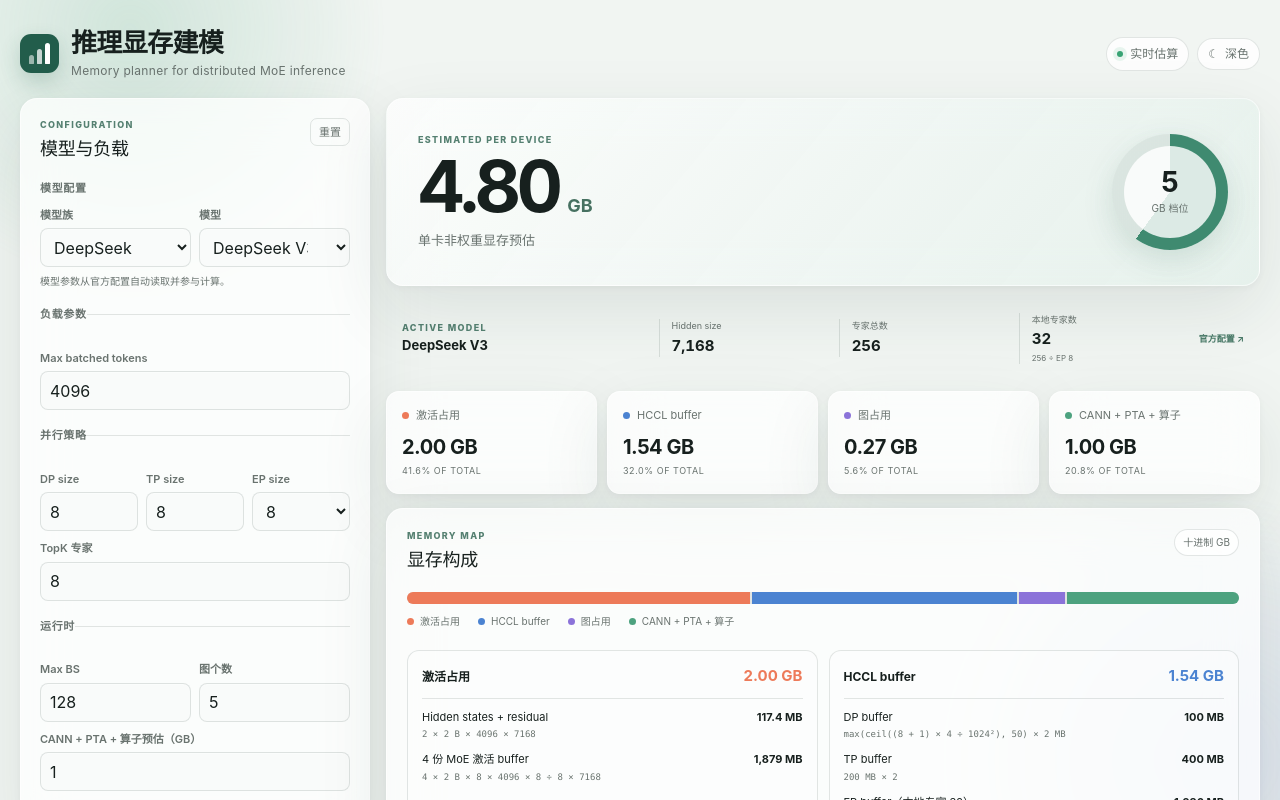
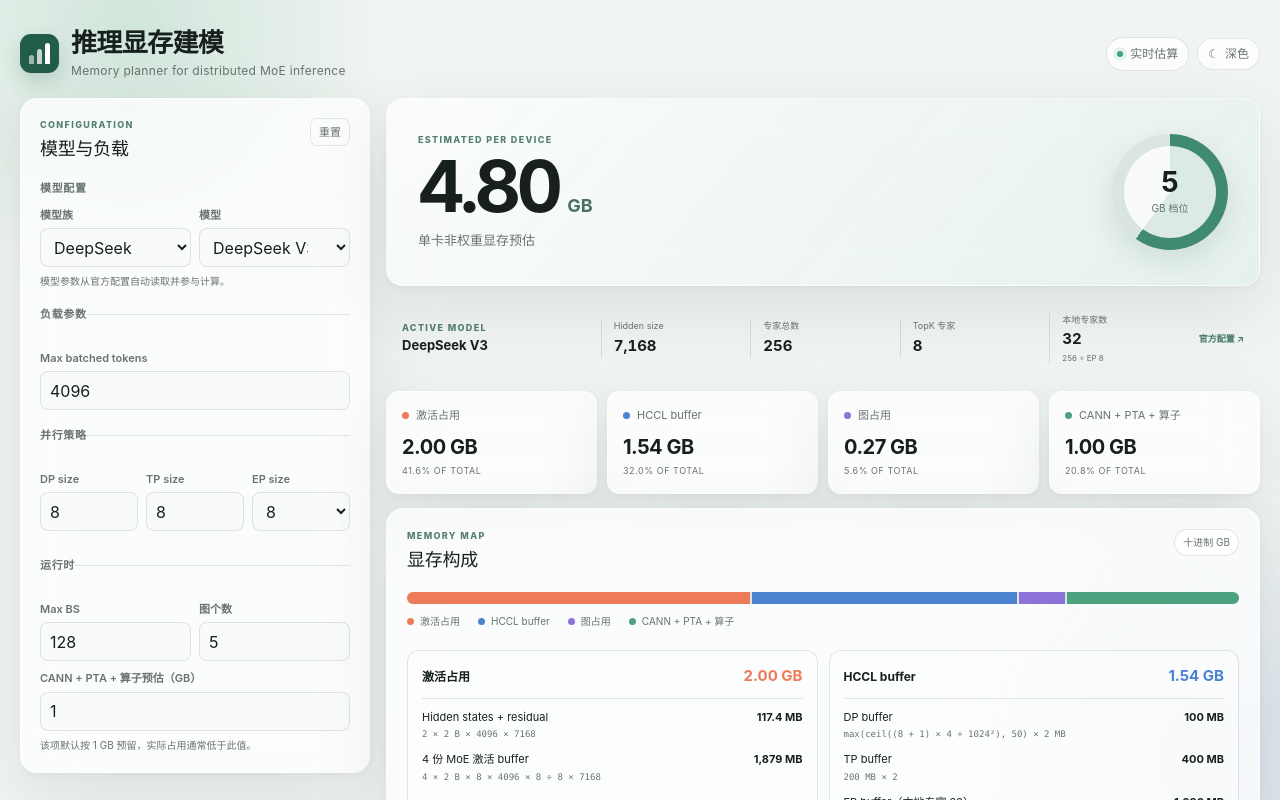
Before and after one commit to Agoni-02/infer-memory-visualizer, a Next.js app: page / in a window 1280 px wide. Shown: the top 800 px of the page. Built offline with nearby package versions, Linux system fonts and the light colour scheme.

Commit message:
Derive TopK from model config

```diff
--- a/app/globals.css
+++ b/app/globals.css
@@ -99,7 +99,7 @@
 .ring div { z-index: 1; grid-area: 1 / 1; display: grid; text-align: center; }
 .ring strong { font-size: 28px; line-height: 1; }
 .ring span { margin-top: 5px; color: var(--muted); font-size: 10px; }
-.model-context-card { display: grid; grid-template-columns: minmax(160px, 1.45fr) repeat(3, minmax(90px, 1fr)) auto; align-items: center; gap: 10px; padding: 13px 16px; border-radius: 13px; }
+.model-context-card { display: grid; grid-template-columns: minmax(150px, 1.35fr) repeat(4, minmax(76px, 1fr)) auto; align-items: center; gap: 9px; padding: 13px 16px; border-radius: 13px; }
 .model-identity { min-width: 0; }
 .model-identity .eyebrow { margin-bottom: 2px; }
 .model-identity > strong { display: block; overflow: hidden; font-size: 13px; text-overflow: ellipsis; white-space: nowrap; }
--- a/app/models.ts
+++ b/app/models.ts
@@ -4,12 +4,13 @@
   label: string;
   hiddenSize: number;
   expertCount: number;
+  topK: number;
   source: string;
 };
 
 // Curated from the same official Hugging Face config sources used by
 // kv-cache-calculator. This calculator intentionally lists MoE models only.
-export const MODELS: ModelConfig[] = [
+const BASE_MODELS: Omit<ModelConfig, "topK">[] = [
   { id: "deepseek-v4-pro", family: "DeepSeek", label: "DeepSeek V4 Pro", hiddenSize: 7168, expertCount: 384, source: "https://huggingface.co/deepseek-ai/DeepSeek-V4-Pro/raw/main/config.json" },
   { id: "deepseek-v4-flash", family: "DeepSeek", label: "DeepSeek V4 Flash", hiddenSize: 4096, expertCount: 256, source: "https://huggingface.co/deepseek-ai/DeepSeek-V4-Flash/raw/main/config.json" },
   { id: "deepseek-v3.2", family: "DeepSeek", label: "DeepSeek V3.2", hiddenSize: 7168, expertCount: 256, source: "https://huggingface.co/deepseek-ai/DeepSeek-V3.2/raw/main/config.json" },
@@ -37,4 +38,16 @@
   { id: "minimax-m2", family: "MiniMax", label: "MiniMax M2", hiddenSize: 3072, expertCount: 256, source: "https://huggingface.co/MiniMaxAI/MiniMax-M2/raw/main/config.json" },
 ];
 
+const SPECIAL_TOP_K: Record<string, number> = {
+  "deepseek-v4-pro": 6,
+  "deepseek-v4-flash": 6,
+  "qwen3.5-397b-a17b": 10,
+  "minimax-m3": 4,
+};
+
+export const MODELS: ModelConfig[] = BASE_MODELS.map((model) => ({
+  ...model,
+  topK: SPECIAL_TOP_K[model.id] ?? 8,
+}));
+
 export const DEFAULT_MODEL_ID = "deepseek-v3";
--- a/app/page.tsx
+++ b/app/page.tsx
@@ -8,7 +8,6 @@
   dpSize: number;
   tpSize: number;
   epSize: number;
-  topK: number;
   maxBS: number;
   graphCount: number;
   cannGB: number;
@@ -19,7 +18,6 @@
   dpSize: 8,
   tpSize: 8,
   epSize: 8,
-  topK: 8,
   maxBS: 128,
   graphCount: 5,
   cannGB: 1,
@@ -65,7 +63,7 @@
     const T = safe(inputs.maxBatchedTokens);
     const dp = Math.max(1, safe(inputs.dpSize, 1));
     const ep = Math.max(1, safe(inputs.epSize, 1));
-    const K = safe(inputs.topK);
+    const K = model.topK;
     const localExperts = localExpertNum;
     const maxBS = safe(inputs.maxBS);
 
@@ -102,7 +100,7 @@
       cann,
       total,
     };
-  }, [inputs, localExpertNum, model.hiddenSize]);
+  }, [inputs, localExpertNum, model.hiddenSize, model.topK]);
 
   const update = (key: keyof Inputs, value: string) => {
     setInputs((current) => ({ ...current, [key]: Number(value) }));
@@ -192,7 +190,6 @@
                 <NumberField label="TP size" value={inputs.tpSize} onChange={(v) => update("tpSize", v)} />
                 <SelectField label="EP size" value={String(inputs.epSize)} onChange={(v) => update("epSize", v)} options={epSizes.map((size) => ({ value: String(size), label: String(size) }))} />
               </div>
-              <NumberField label="TopK 专家" value={inputs.topK} onChange={(v) => update("topK", v)} />
             </fieldset>
 
             <fieldset>
@@ -225,6 +222,7 @@
               </div>
               <div className="model-fact"><span>Hidden size</span><strong>{model.hiddenSize.toLocaleString("zh-CN")}</strong></div>
               <div className="model-fact"><span>专家总数</span><strong>{model.expertCount.toLocaleString("zh-CN")}</strong></div>
+              <div className="model-fact"><span>TopK 专家</span><strong>{model.topK.toLocaleString("zh-CN")}</strong></div>
               <div className="model-fact"><span>本地专家数</span><strong>{localExpertNum.toLocaleString("zh-CN")}</strong><small>{model.expertCount} ÷ EP {inputs.epSize}</small></div>
               <a className="model-source" href={model.source} target="_blank" rel="noopener noreferrer" aria-label={`查看 ${model.label} 官方配置`}>官方配置 ↗</a>
             </article>
@@ -260,7 +258,7 @@
               <div className="detail-sections">
                 <DetailSection title="激活占用" value={result.activation} tone="coral">
                   <DetailRow label="Hidden states + residual" value={result.hiddenResidual} formula={`2 × 2 B × ${inputs.maxBatchedTokens} × ${model.hiddenSize}`} />
-                  <DetailRow label="4 份 MoE 激活 buffer" value={result.moeBuffers} formula={`4 × 2 B × ${inputs.dpSize} × ${inputs.maxBatchedTokens} × ${inputs.topK} ÷ ${inputs.epSize} × ${model.hiddenSize}`} />
+                  <DetailRow label="4 份 MoE 激活 buffer" value={result.moeBuffers} formula={`4 × 2 B × ${inputs.dpSize} × ${inputs.maxBatchedTokens} × ${model.topK} ÷ ${inputs.epSize} × ${model.hiddenSize}`} />
                 </DetailSection>
 
                 <DetailSection title="HCCL buffer" value={result.hccl} tone="blue">
```
Also changed, not shown: 1 other file (tests, documents, lock files or other folders).
